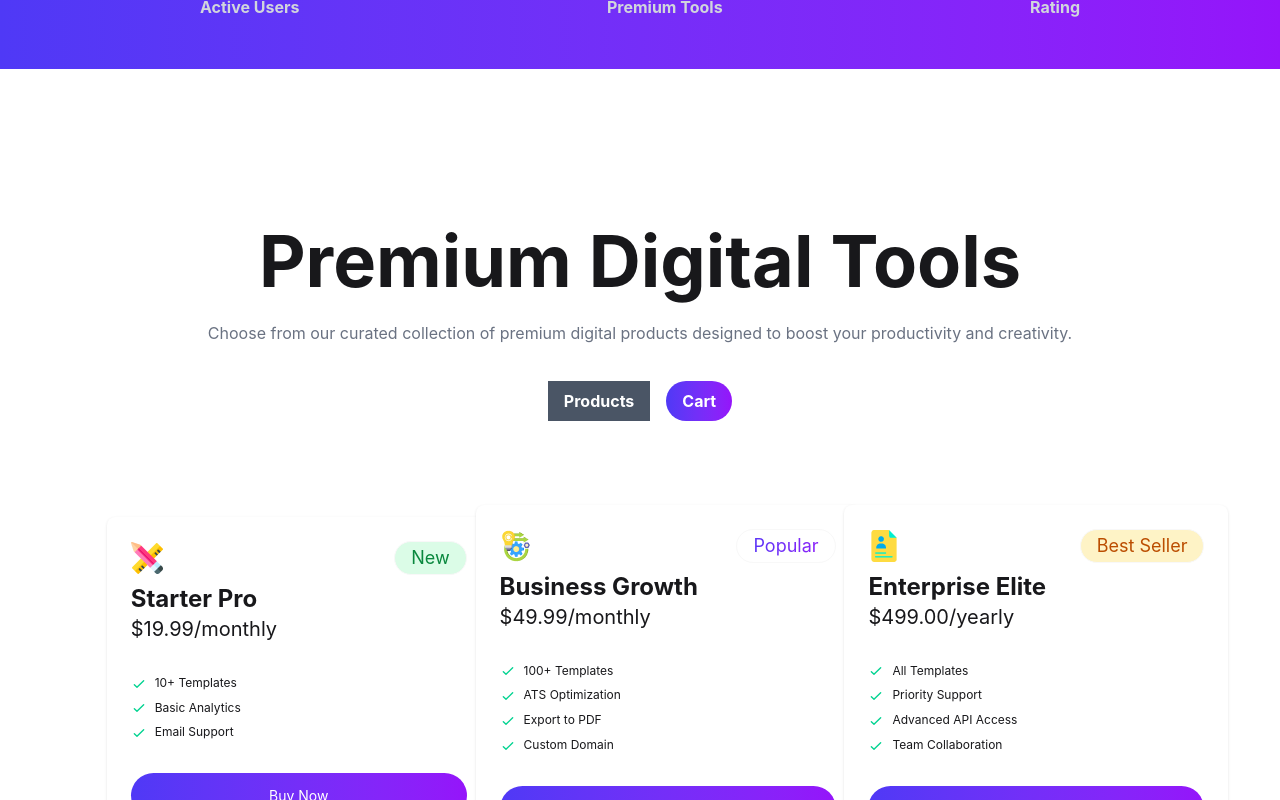
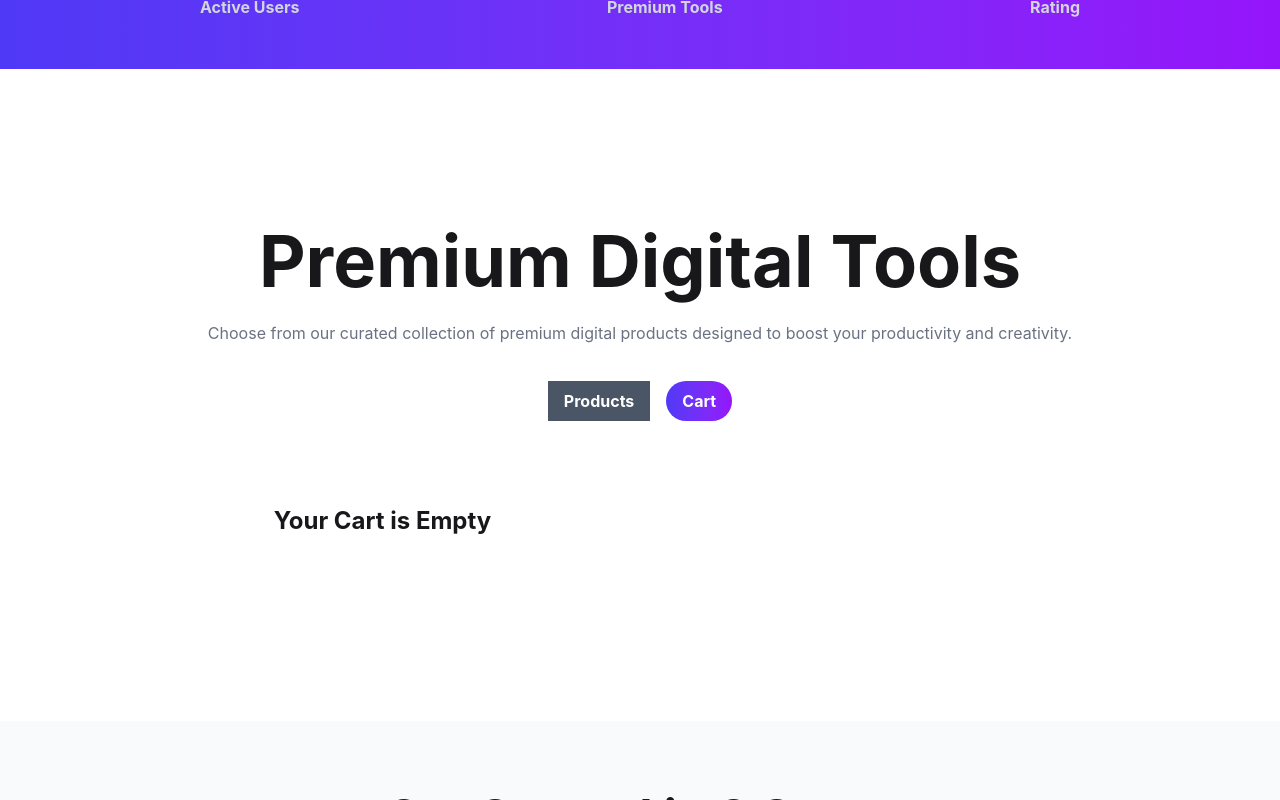
Before and after one commit to moajjem441/digital-tools, a React (Vite) app: page / in a window 1280 px wide. Both pictures are taken after a click on the button "Cart". Shown: the part 988-1788 px from the top of the page. Built offline with nearby package versions, Linux system fonts and the light colour scheme.

Commit message:
cart part added

```diff
--- a/src/Components/all-cards/AllCards.jsx
+++ b/src/Components/all-cards/AllCards.jsx
@@ -1,18 +1,24 @@
 import { use, useState } from "react";
 import Card from "./Card";
+import Cart from "../cart/Cart";
 
 
-const AllCards = ({productData,cart,setCart}) => {
+const AllCards = ({ productData, cart, setCart }) => {
 
-    const [color,setColor]=useState("product")
-    console.log("product data",productData)
+    const [buttonType, setButtonType] = useState("product");
+
+    const[selectedCart,setSelectedCart]=useState([]);
+
+    // const [color,setColor]=useState("product")
+
+    // console.log("product data", productData)
 
     const data = use(productData);
-    console.log("data",data);
+    // console.log("data", data);
 
 
-        const active="bg-gradient-to-r from-[#4f39f6] to-[#9514fa] rounded-4xl";
-        const inActive="bg-gray-600 text-white";
+    const active = "bg-gradient-to-r from-[#4f39f6] to-[#9514fa] rounded-4xl";
+    const inActive = "bg-gray-600 text-white";
 
 
     return (
@@ -23,18 +29,47 @@ const AllCards = ({productData,cart,setCart}) => {
                     to boost your productivity and creativity.</p>
 
                 <div className=" flex items-center justify-center gap-4 my-6">
-                  <button onClick={() => setColor("product")} className={`${color === "product" ? active : inActive} text-white font-bold py-2 px-4 `}>
+                    <button onClick={() => setButtonType("product")} className={`${buttonType === "product" ? active : inActive} text-white font-bold py-2 px-4 `}>
                         Products
                     </button>
-                <button onClick={() =>setColor("cart")} className={`${color==="cart" ? active : inActive} text-white font-bold py-2 px-4 `}>Cart</button>
+                    <button onClick={() => setButtonType("cart")} className={`${buttonType === "cart" ? active : inActive} text-white font-bold py-2 px-4 `}>Cart</button>
 
                 </div>
+
             </div>
 
 
             <div className="grid grid-cols-1 md:grid-cols-2 xl:grid-cols-3 justify-content items-center gap-10  mx-auto">
                 {
-                        data.map((product)=><Card key={product.id} product={product} cart={cart} setCart={setCart}></Card>)
+
+
+
+                    buttonType === "product" ?
+                        data.map((product) => <Card key={product.id} product={product} cart={cart} setCart={setCart} selectedCart={selectedCart} setSelectedCart={setSelectedCart}></Card>)
+                        :
+                        <div>
+                            {
+                                buttonType === "cart" && selectedCart.length === 0
+                                    ? (
+                                        <h2 className="text-2xl font-bold">
+                                            Your Cart is Empty
+                                        </h2>
+                                    )
+                                    : (
+                                        selectedCart.map((product) => (
+                                            <Cart
+                                                key={product.id}
+                                                product={product}
+                                                cart={cart}
+                                                setCart={setCart}
+                                                selectedCart={selectedCart}
+                                                setSelectedCart={setSelectedCart}
+                                            />
+                                        ))
+                                    )
+                            }
+                        </div>
+
                 }
             </div>
 
--- a/src/Components/all-cards/Card.jsx
+++ b/src/Components/all-cards/Card.jsx
@@ -1,7 +1,7 @@
 import { useState } from "react";
 
 
-const Card = ({ product ,cart,setCart}) => {
+const Card = ({ product ,cart,setCart,selectedCart,setSelectedCart}) => {
  const [buttonClick,setButtonClick]=useState(false)
 
  const handleButtonClick=()=>{
@@ -9,6 +9,7 @@ const Card = ({ product ,cart,setCart}) => {
     alert(`${product.name} added to cart!`);
     setCart(cart+1);
     setButtonClick(true);
+    setSelectedCart([...selectedCart,product])
 
   }else{
     alert(`${product.name} removed form cart!`);
@@ -20,7 +21,7 @@ const Card = ({ product ,cart,setCart}) => {
 
  }
 
-  console.log("product in card", product)
+  // console.log("product in card", product)
   return (
     <div>
 
--- /dev/null
+++ b/src/Components/cart/Cart.jsx
@@ -0,0 +1,24 @@
+
+
+const Cart = ({product,cart,setCart,selectedCart,setSelectedCart}) => {
+    const cartItem=selectedCart.find((item) => item.id === product.id);
+
+    if(!cartItem){
+        return null;
+    }
+    return (
+        <div className="max-w-[83.33%] mx-auto">
+            <h1>{cartItem.name}</h1>
+            <button onClick={()=>{
+                if (cart > 0){
+                    setCart(cart-1);
+                }
+
+                const updatedCart=selectedCart.filter((item)=>item.id !== product.id);
+                setSelectedCart(updatedCart);
+            }} className="bg-red-500 text-white px-4 py-2 rounded">Remove from Cart</button>
+        </div>
+    );
+};
+
+export default Cart;
```
Lines whose indentation alone changed are shown as unchanged.
